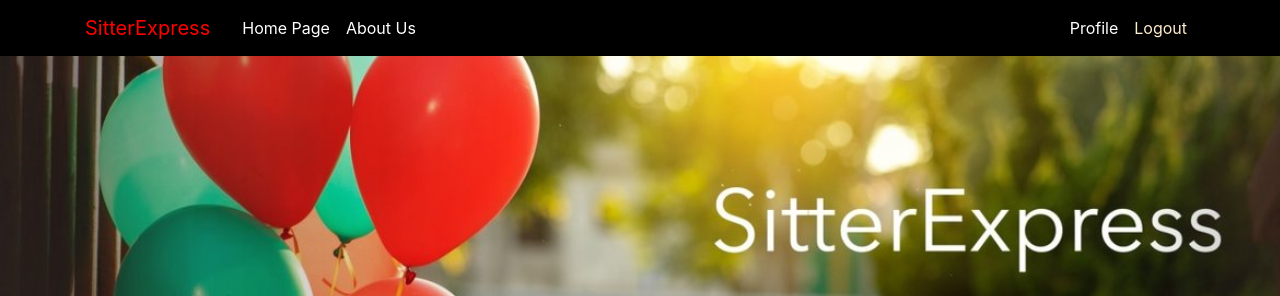
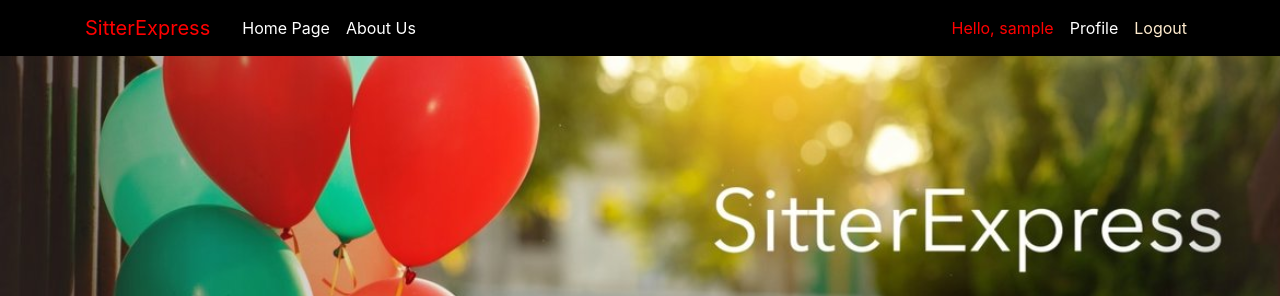
Before and after one commit to GalTayeb/SitterExpress, a Django app: page /about/ in a window 1280 px wide. Shown: the top 296 px of the page. Run offline with Django 3.2, Linux system fonts and the light colour scheme; the visitor is signed in with stand-in values (Sample User, id 1); parts of the project's set-up code (start-up, migrations or seed data) failed here and were passed over; some libraries are stand-ins or nearby versions.

Commit message:
New Update

```diff
--- a/babySitter/templates/babySitter/base.html
+++ b/babySitter/templates/babySitter/base.html
@@ -35,7 +35,7 @@
             <!-- Navbar Right Side -->
             <div class="navbar-nav">
               {% if user.is_authenticated %}
-                <a class="nav-item nav-link" style="color: black" class="account-heading">Hello, {{ user.username }}</a>
+                <a class="nav-item nav-link" style="color: Red" class="account-heading">Hello, {{ user.username }}</a>
                 <a class="nav-item nav-link" href="{% url 'profile' %}">Profile</a>
                   {% if user.is_babysitter %}
                     <a class="nav-item nav-link" href="{% url 'babySitter-b_orders' %}">My Orders</a>
```
